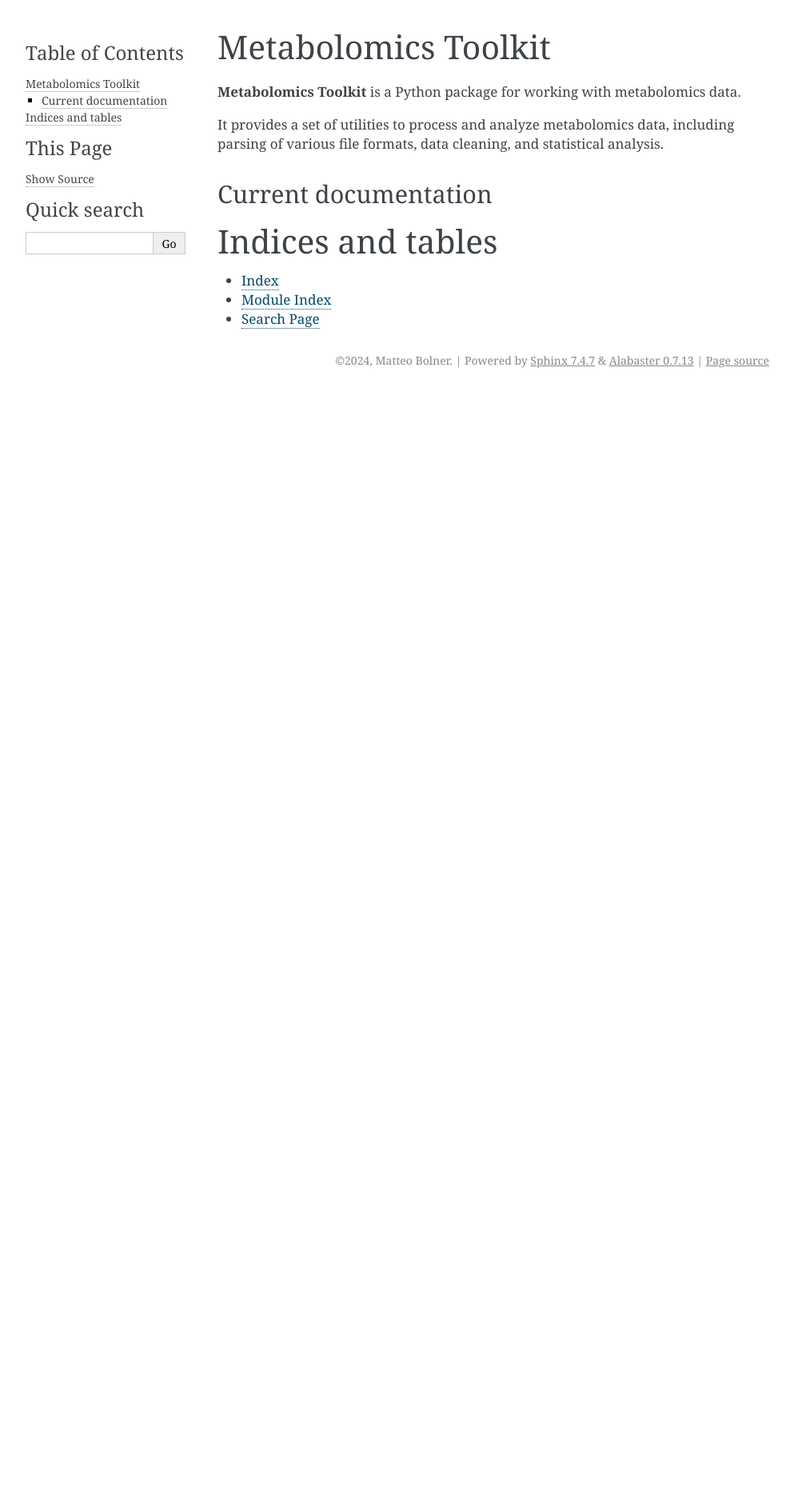
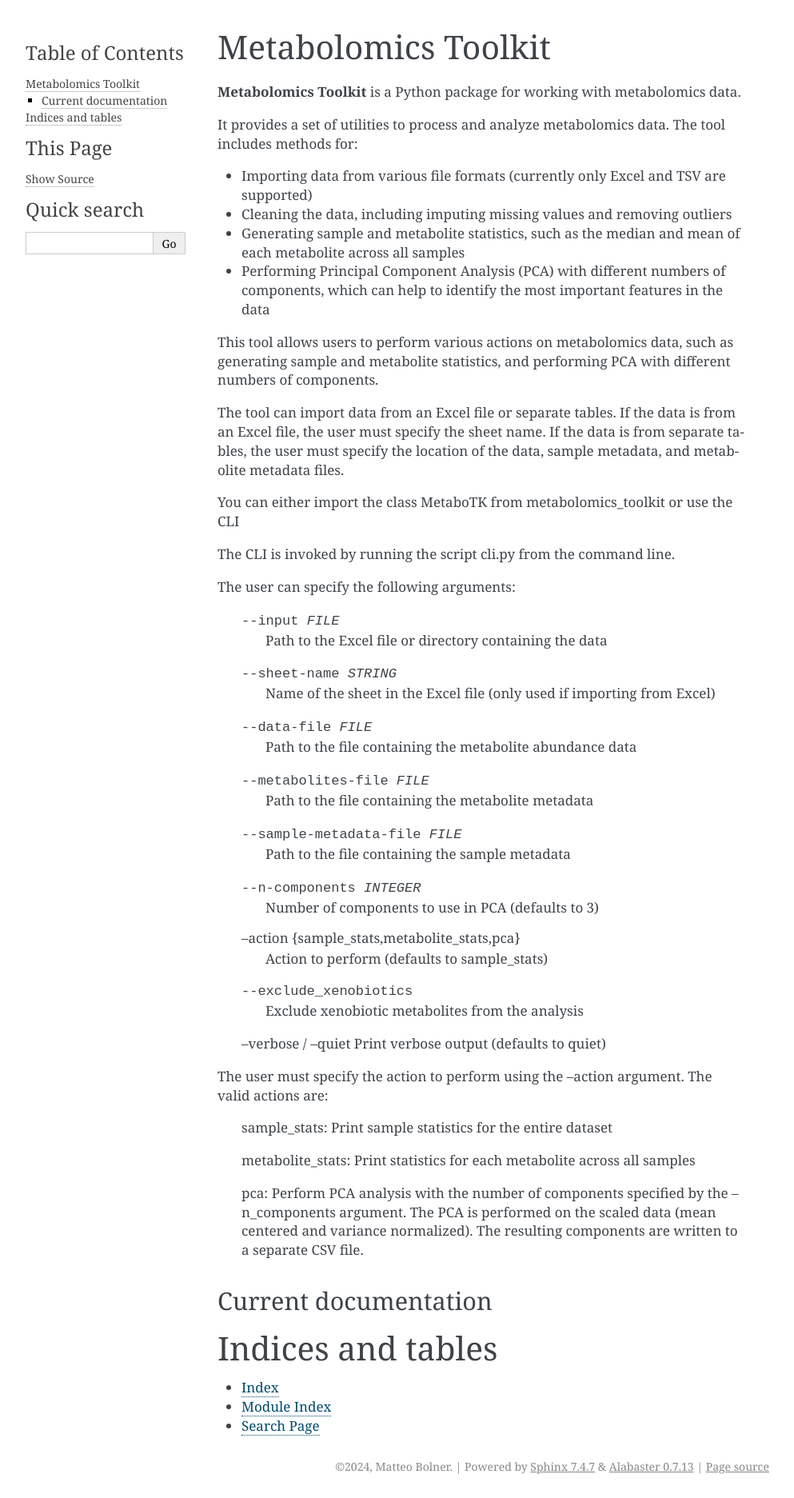
Before and after one commit to matteobolner/metabotk, a Sphinx documentation site: the page built from docs/source/index.rst, in a window 1280 px wide. Shown: the whole page at 80% size, without its empty margins (148-1141 px from the left). Built offline with Sphinx 7.4.7, drawn with Linux system fonts in a browser that asks for light colours; pages that are not in the unit, such as notebooks, are missing from menus; before the commit the page ends 900 px from its top, so only the background shows below that.

Commit message:
Updating docs

```diff
--- a/docs/source/index.rst
+++ b/docs/source/index.rst
@@ -4,10 +4,43 @@ Metabolomics Toolkit
 
 **Metabolomics Toolkit** is a Python package for working with metabolomics data.
 
-It provides a set of utilities to process and analyze metabolomics data,
-including parsing of various file formats, data cleaning, and statistical
-analysis.
+It provides a set of utilities to process and analyze metabolomics data.
+The tool includes methods for:
 
+- Importing data from various file formats (currently only Excel and TSV are supported)
+- Cleaning the data, including imputing missing values and removing outliers
+- Generating sample and metabolite statistics, such as the median and mean of each metabolite across all samples
+- Performing Principal Component Analysis (PCA) with different numbers of components, which can help to identify the most important features in the data
+
+This tool allows users to perform various actions on metabolomics data, such as generating sample and metabolite statistics, and performing PCA with different numbers of components.
+
+The tool can import data from an Excel file or separate tables. If the data is from an Excel file, the user must specify the sheet name. If the data is from separate tables, the user must specify the location of the data, sample metadata, and metabolite metadata files.
+
+You can either import the class MetaboTK from metabolomics_toolkit or use the CLI
+
+The CLI is invoked by running the script cli.py from the command line.
+
+The user can specify the following arguments:
+
+    --input FILE                       Path to the Excel file or directory containing the data
+    --sheet-name STRING                Name of the sheet in the Excel file (only used if importing from Excel)
+    --data-file FILE                    Path to the file containing the metabolite abundance data
+    --metabolites-file FILE            Path to the file containing the metabolite metadata
+    --sample-metadata-file FILE        Path to the file containing the sample metadata
+    --n-components INTEGER            Number of components to use in PCA (defaults to 3)
+    --action {sample_stats,metabolite_stats,pca}
+                                          Action to perform (defaults to sample_stats)
+    --exclude_xenobiotics
+                                          Exclude xenobiotic metabolites from the analysis
+    --verbose / --quiet                    Print verbose output (defaults to quiet)
+
+The user must specify the action to perform using the –action argument. The valid actions are:
+
+    sample_stats: Print sample statistics for the entire dataset
+
+    metabolite_stats: Print statistics for each metabolite across all samples
+
+    pca: Perform PCA analysis with the number of components specified by the –n_components argument. The PCA is performed on the scaled data (mean centered and variance normalized). The resulting components are written to a separate CSV file.
 
 Current documentation
 --------------------
```
